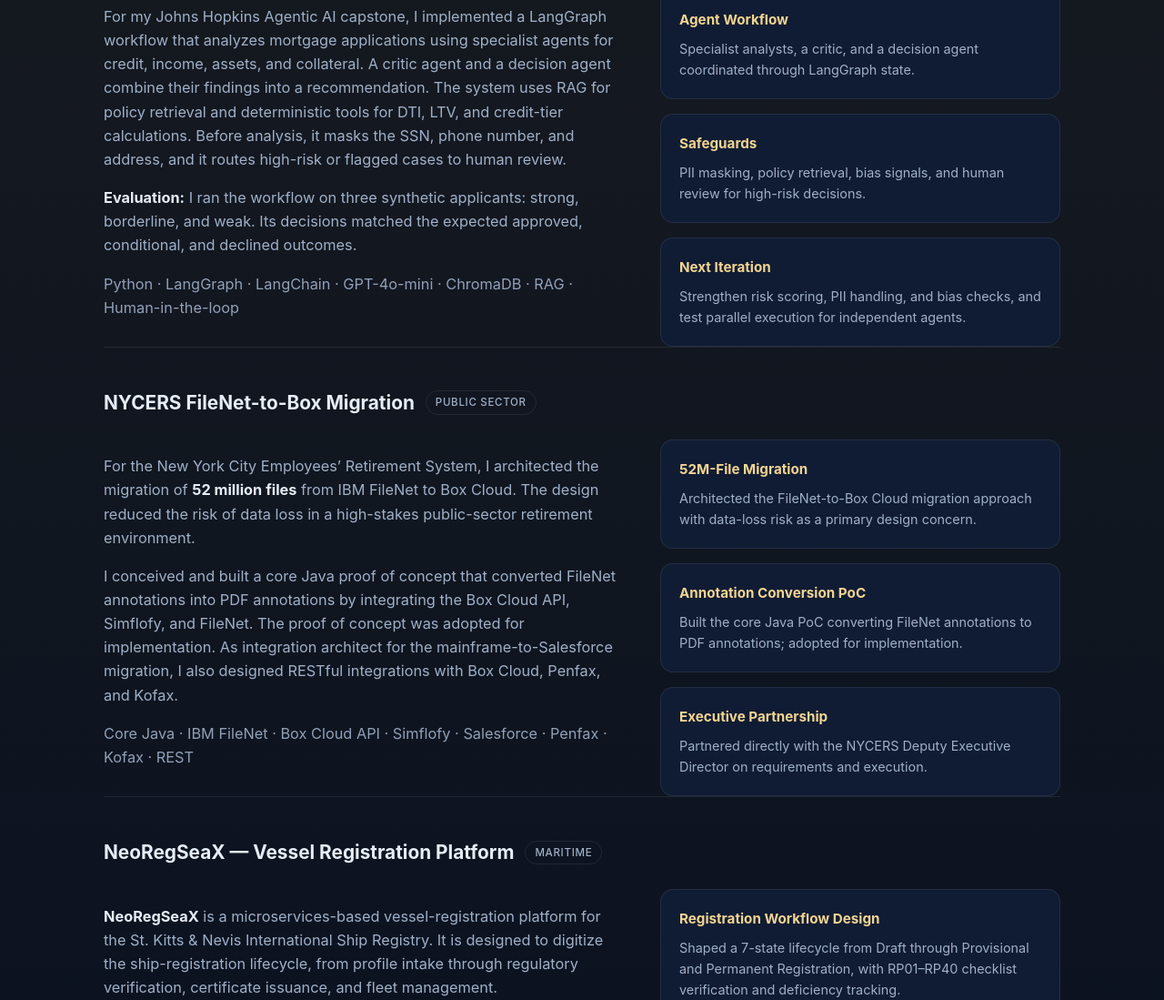
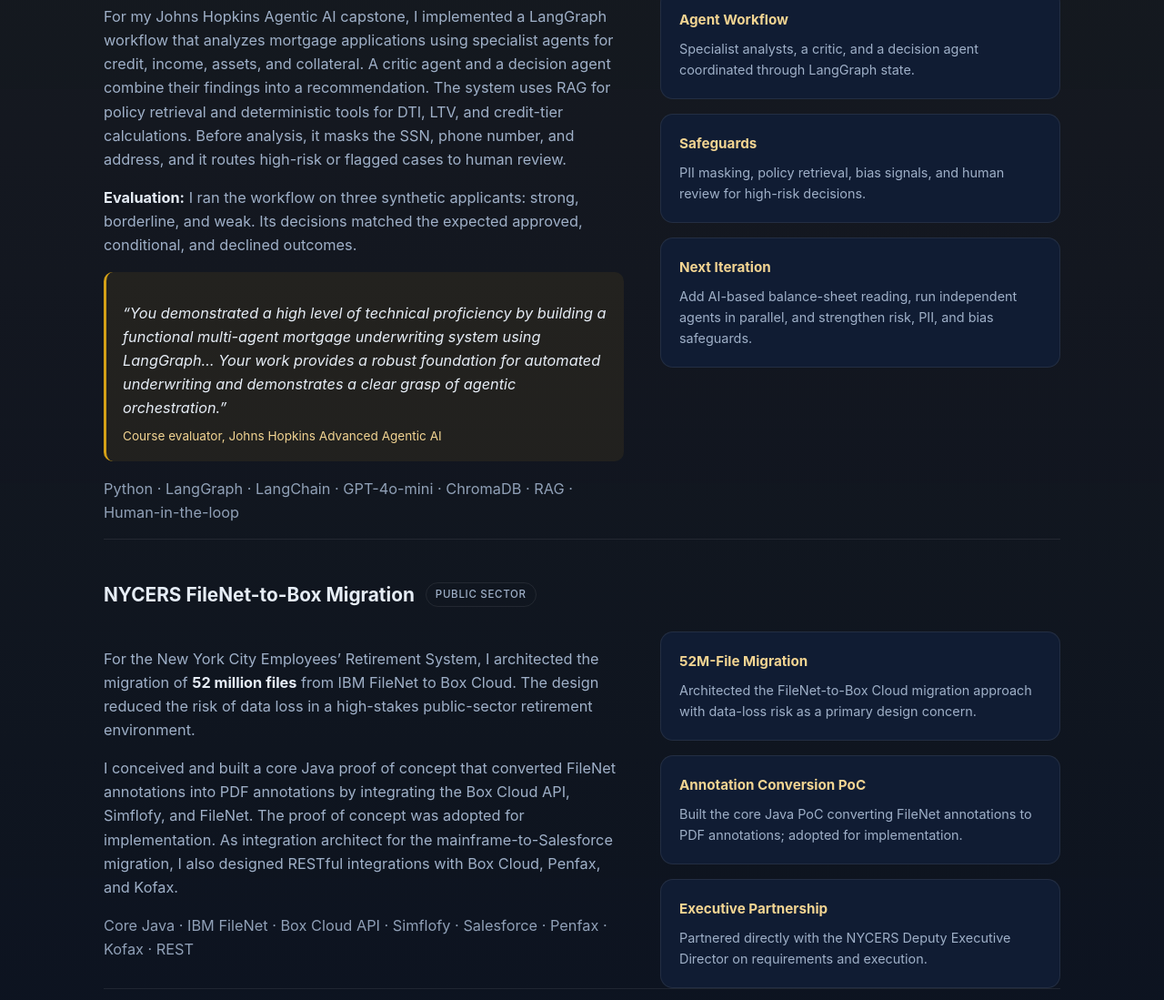
Before and after one commit to lizmathew-neo/liz-mathew-resume, a plain HTML site: page index.html in a window 1280 px wide. Shown: the part 2829-3928 px from the top of the page at 91% size. Drawn offline with Linux system fonts and the light colour scheme; a script that the page names is missing.

Commit message:
Add capstone evaluator feedback
Co-authored-by: Copilot <223556219+Copilot@users.noreply.github.com>

```diff
--- a/css/styles.css
+++ b/css/styles.css
@@ -352,6 +352,25 @@ a { color: inherit; }
 
 .feature-copy strong { color: var(--text); }
 
+.feature-quote {
+  margin: 0;
+  padding: 16px 18px;
+  border-left: 3px solid var(--accent);
+  border-radius: 10px;
+  background: rgba(212, 160, 23, 0.08);
+}
+
+.feature-copy .feature-quote p {
+  color: var(--text);
+  font-style: italic;
+  margin-bottom: 8px;
+}
+
+.feature-quote footer {
+  color: var(--accent-soft);
+  font-size: 0.85rem;
+}
+
 .feature-tech {
   font-size: 0.85rem;
   color: var(--accent-soft);
--- a/index.html
+++ b/index.html
@@ -159,6 +159,14 @@
               <strong>Evaluation:</strong> I ran the workflow on three synthetic applicants: strong, borderline,
               and weak. Its decisions matched the expected approved, conditional, and declined outcomes.
             </p>
+            <blockquote class="feature-quote">
+              <p>
+                &ldquo;You demonstrated a high level of technical proficiency by building a functional multi-agent
+                mortgage underwriting system using LangGraph&hellip; Your work provides a robust foundation for
+                automated underwriting and demonstrates a clear grasp of agentic orchestration.&rdquo;
+              </p>
+              <footer>Course evaluator, Johns Hopkins Advanced Agentic AI</footer>
+            </blockquote>
             <p class="feature-tech">
               Python &middot; LangGraph &middot; LangChain &middot; GPT-4o-mini &middot; ChromaDB &middot; RAG
               &middot; Human-in-the-loop
@@ -175,7 +183,7 @@
             </div>
             <div class="highlight-card">
               <h3>Next Iteration</h3>
-              <p>Strengthen risk scoring, PII handling, and bias checks, and test parallel execution for independent agents.</p>
+              <p>Add AI-based balance-sheet reading, run independent agents in parallel, and strengthen risk, PII, and bias safeguards.</p>
             </div>
           </div>
         </div>
```
